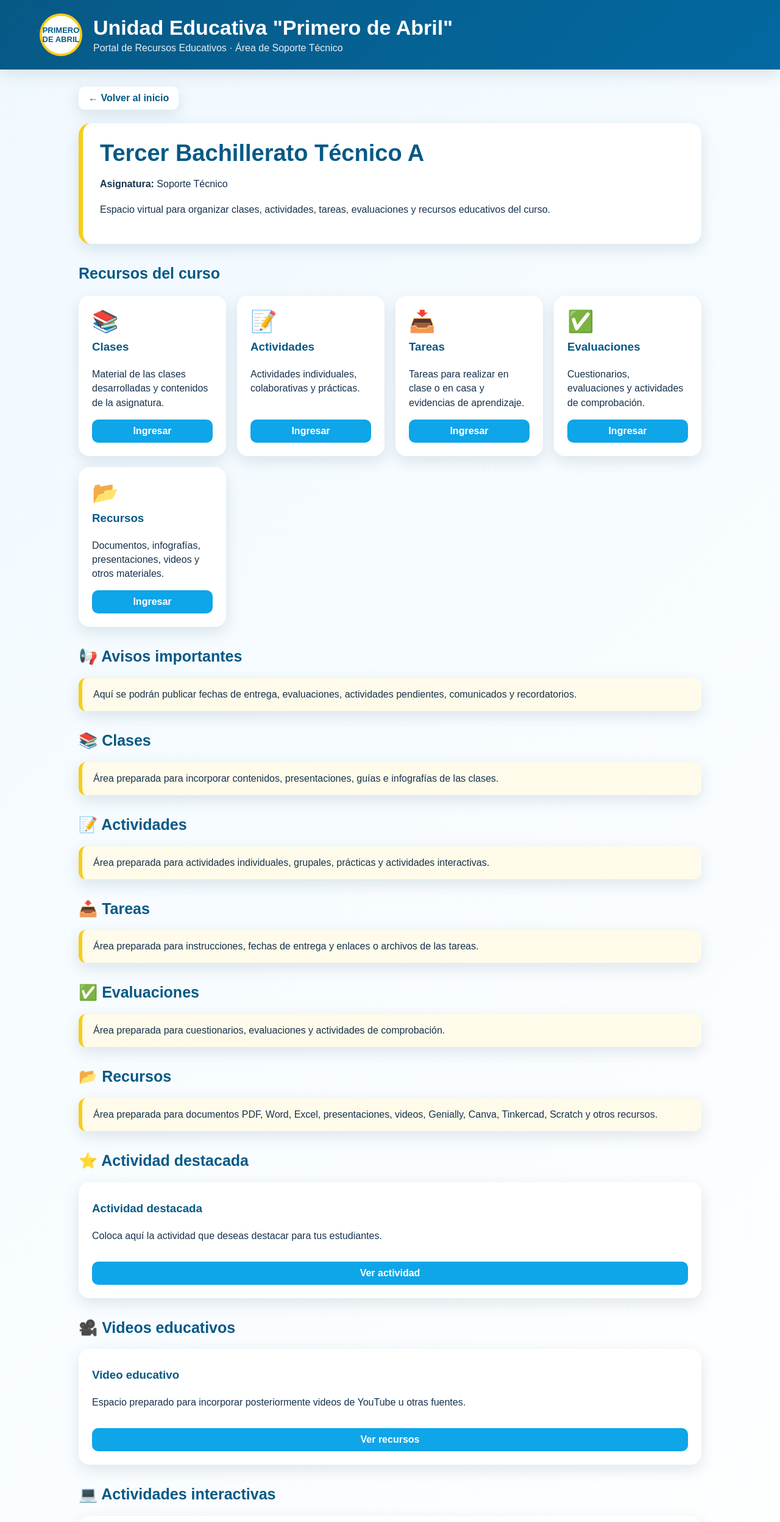
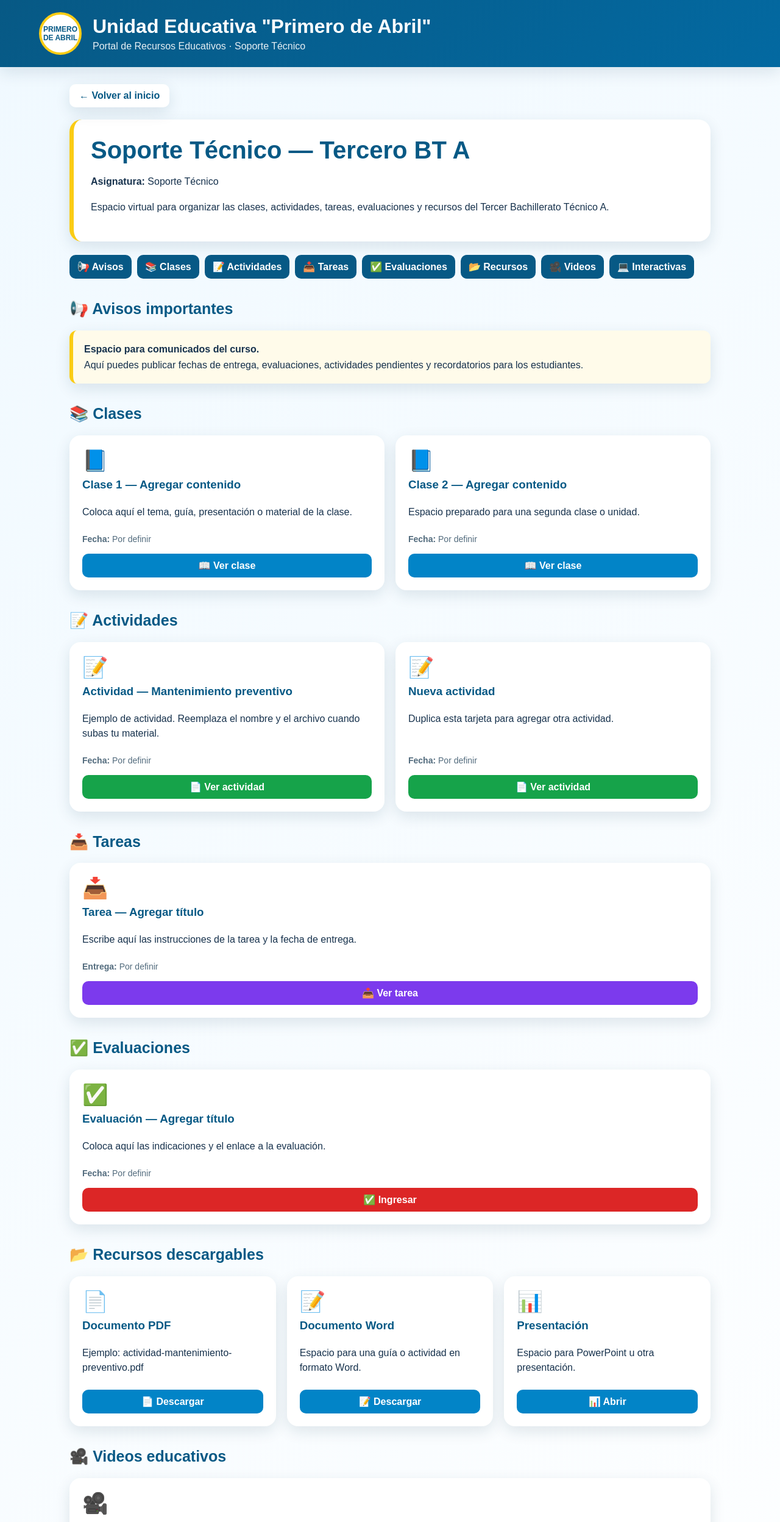
Before and after one commit to chgrauln/Clases-actividades_Tareas, a plain HTML site: page soporte-3bt-a.html in a window 1280 px wide. Shown: the top 2496 px of the page at 61% size. Drawn offline with Linux system fonts and the light colour scheme.

Commit message:
Add files via upload

```diff
--- a/soporte-3bt-a.html
+++ b/soporte-3bt-a.html
@@ -3,69 +3,187 @@
 <head>
 <meta charset="UTF-8">
 <meta name="viewport" content="width=device-width, initial-scale=1.0">
-<title>Tercer Bachillerato Técnico A | Unidad Educativa Primero de Abril</title>
+<meta name="description" content="Portal de recursos educativos para Tercer Bachillerato Técnico A - Soporte Técnico">
+<title>Soporte Técnico | Tercero BT A | Primero de Abril</title>
 <style>
-:root{--azul:#075985;--azul2:#0ea5e9;--celeste:#e0f2fe;--amarillo:#facc15;--texto:#17324d;--blanco:#fff;--sombra:0 8px 25px rgba(15,55,85,.12)}
-*{box-sizing:border-box} body{margin:0;font-family:Arial,Helvetica,sans-serif;background:linear-gradient(135deg,#f0f9ff,#fff);color:var(--texto)}
-header{background:linear-gradient(135deg,var(--azul),#0369a1);color:#fff;padding:22px 5%;box-shadow:var(--sombra)}
-.header{max-width:1150px;margin:auto;display:flex;align-items:center;gap:18px}.logo{width:70px;height:70px;border-radius:50%;background:#fff;display:grid;place-items:center;color:var(--azul);font-weight:800;font-size:13px;text-align:center;border:4px solid var(--amarillo)}
-header h1{margin:0;font-size:clamp(22px,3vw,34px)}header p{margin:5px 0 0;opacity:.9}
-main{max-width:1150px;margin:auto;padding:28px 5%}.back{display:inline-block;text-decoration:none;background:#fff;color:var(--azul);padding:10px 16px;border-radius:10px;box-shadow:var(--sombra);font-weight:700;margin-bottom:22px}
-.hero{background:#fff;border-radius:20px;padding:28px;box-shadow:var(--sombra);border-left:7px solid var(--amarillo)}
-.hero h2{margin:0 0 8px;font-size:clamp(25px,4vw,38px);color:var(--azul)}.hero p{line-height:1.6}
-.grid{display:grid;grid-template-columns:repeat(auto-fit,minmax(210px,1fr));gap:18px;margin-top:22px}
-.card{background:#fff;border-radius:18px;padding:22px;box-shadow:var(--sombra);transition:.25s;min-height:190px;display:flex;flex-direction:column}
-.card:hover{transform:translateY(-5px);box-shadow:0 14px 32px rgba(15,55,85,.18)}.icon{font-size:35px}.card h3{margin:10px 0 6px;color:var(--azul)}.card p{line-height:1.45;flex:1}
-.btn{display:inline-block;text-decoration:none;background:var(--azul2);color:#fff;padding:10px 14px;border-radius:10px;font-weight:700;text-align:center}.btn:hover{background:var(--azul)}
-.section-title{margin-top:34px;color:var(--azul);font-size:25px}
-.notice{background:#fffbea;border-left:6px solid var(--amarillo);padding:18px;border-radius:12px;box-shadow:var(--sombra)}
-footer{margin-top:30px;background:#082f49;color:#fff;text-align:center;padding:24px 5%;line-height:1.6}
-@media(max-width:600px){.header{align-items:flex-start}.logo{width:58px;height:58px;font-size:10px}.hero{padding:22px}.grid{grid-template-columns:1fr}}
+:root{--azul:#075985;--azul2:#0284c7;--celeste:#e0f2fe;--amarillo:#facc15;--verde:#16a34a;--morado:#7c3aed;--rojo:#dc2626;--texto:#17324d;--blanco:#fff;--gris:#f8fafc;--sombra:0 8px 25px rgba(15,55,85,.12)}
+*{box-sizing:border-box}html{scroll-behavior:smooth}body{margin:0;font-family:Arial,Helvetica,sans-serif;background:linear-gradient(135deg,#f0f9ff,#fff);color:var(--texto)}
+header{background:linear-gradient(135deg,var(--azul),#0369a1);color:#fff;padding:20px 5%;box-shadow:var(--sombra)}
+.header{max-width:1180px;margin:auto;display:flex;align-items:center;gap:18px}.logo{width:70px;height:70px;border-radius:50%;background:#fff;display:grid;place-items:center;color:var(--azul);font-weight:800;font-size:12px;text-align:center;border:4px solid var(--amarillo)}
+header h1{margin:0;font-size:clamp(21px,3vw,32px)}header p{margin:5px 0 0;opacity:.9}
+main{max-width:1180px;margin:auto;padding:28px 5%}.back{display:inline-block;text-decoration:none;background:#fff;color:var(--azul);padding:10px 16px;border-radius:10px;box-shadow:var(--sombra);font-weight:700;margin-bottom:20px}
+.hero{background:#fff;border-radius:20px;padding:28px;box-shadow:var(--sombra);border-left:7px solid var(--amarillo)}.hero h2{margin:0 0 8px;color:var(--azul);font-size:clamp(27px,4vw,40px)}.hero p{line-height:1.6}
+nav{display:flex;flex-wrap:wrap;gap:9px;margin:22px 0}.navbtn{padding:10px 13px;border-radius:10px;background:var(--azul);color:#fff;text-decoration:none;font-weight:700}.navbtn:hover{background:var(--azul2)}
+.section-title{margin-top:35px;color:var(--azul);font-size:25px}.grid{display:grid;grid-template-columns:repeat(auto-fit,minmax(240px,1fr));gap:18px}
+.card{background:#fff;border-radius:18px;padding:21px;box-shadow:var(--sombra);transition:.25s;display:flex;flex-direction:column;min-height:210px}.card:hover{transform:translateY(-4px);box-shadow:0 14px 32px rgba(15,55,85,.18)}.icon{font-size:34px}.card h3{margin:9px 0 6px;color:var(--azul)}.card p{line-height:1.5;flex:1}.meta{font-size:14px;color:#526b7d;margin:8px 0}
+.btn{display:inline-block;text-decoration:none;background:var(--azul2);color:#fff;padding:10px 14px;border-radius:10px;font-weight:700;text-align:center;margin-top:8px}.btn:hover{background:var(--azul)}
+.btn.green{background:var(--verde)}.btn.purple{background:var(--morado)}.btn.red{background:var(--rojo)}
+.notice{background:#fffbea;border-left:6px solid var(--amarillo);padding:18px;border-radius:12px;box-shadow:var(--sombra);line-height:1.6}
+.empty{background:var(--gris);border:2px dashed #bae6fd;border-radius:15px;padding:20px;text-align:center;color:#526b7d}
+footer{margin-top:35px;background:#082f49;color:#fff;text-align:center;padding:25px 5%;line-height:1.7}
+@media(max-width:600px){.header{align-items:flex-start}.logo{width:58px;height:58px;font-size:9px}.hero{padding:22px}nav{display:grid;grid-template-columns:1fr 1fr}.navbtn{text-align:center}}
 </style>
 </head>
 <body>
-<header><div class="header">
+
+<header>
+  <div class="header">
     <div class="logo">PRIMERO<br>DE ABRIL</div>
-<div><h1>Unidad Educativa "Primero de Abril"</h1><p>Portal de Recursos Educativos · Área de Soporte Técnico</p></div>
-</div></header>
+    <div>
+      <h1>Unidad Educativa "Primero de Abril"</h1>
+      <p>Portal de Recursos Educativos · Soporte Técnico</p>
+    </div>
+  </div>
+</header>
+
 <main>
   <a class="back" href="index.html">← Volver al inicio</a>
+
   <section class="hero">
-<h2>Tercer Bachillerato Técnico A</h2>
+    <h2>Soporte Técnico — Tercero BT A</h2>
     <p><strong>Asignatura:</strong> Soporte Técnico</p>
-<p>Espacio virtual para organizar clases, actividades, tareas, evaluaciones y recursos educativos del curso.</p>
+    <p>
+      Espacio virtual para organizar las clases, actividades, tareas,
+      evaluaciones y recursos del Tercer Bachillerato Técnico A.
+    </p>
   </section>
 
-<h2 class="section-title">Recursos del curso</h2>
-<section class="grid"><article class="card"><div class="icon">📚</div><h3>Clases</h3><p>Material de las clases desarrolladas y contenidos de la asignatura.</p><a class="btn" href="#clases">Ingresar</a></article><article class="card"><div class="icon">📝</div><h3>Actividades</h3><p>Actividades individuales, colaborativas y prácticas.</p><a class="btn" href="#actividades">Ingresar</a></article><article class="card"><div class="icon">📥</div><h3>Tareas</h3><p>Tareas para realizar en clase o en casa y evidencias de aprendizaje.</p><a class="btn" href="#tareas">Ingresar</a></article><article class="card"><div class="icon">✅</div><h3>Evaluaciones</h3><p>Cuestionarios, evaluaciones y actividades de comprobación.</p><a class="btn" href="#evaluaciones">Ingresar</a></article><article class="card"><div class="icon">📂</div><h3>Recursos</h3><p>Documentos, infografías, presentaciones, videos y otros materiales.</p><a class="btn" href="#recursos">Ingresar</a></article></section>
+  <nav aria-label="Navegación del curso">
+    <a class="navbtn" href="#avisos">📢 Avisos</a>
+    <a class="navbtn" href="#clases">📚 Clases</a>
+    <a class="navbtn" href="#actividades">📝 Actividades</a>
+    <a class="navbtn" href="#tareas">📥 Tareas</a>
+    <a class="navbtn" href="#evaluaciones">✅ Evaluaciones</a>
+    <a class="navbtn" href="#recursos">📂 Recursos</a>
+    <a class="navbtn" href="#videos">🎥 Videos</a>
+    <a class="navbtn" href="#interactivas">💻 Interactivas</a>
+  </nav>
 
   <h2 class="section-title" id="avisos">📢 Avisos importantes</h2>
-<div class="notice">Aquí se podrán publicar fechas de entrega, evaluaciones, actividades pendientes, comunicados y recordatorios.</div>
+  <div class="notice">
+    <strong>Espacio para comunicados del curso.</strong><br>
+    Aquí puedes publicar fechas de entrega, evaluaciones, actividades pendientes
+    y recordatorios para los estudiantes.
+  </div>
 
   <h2 class="section-title" id="clases">📚 Clases</h2>
-<div class="notice">Área preparada para incorporar contenidos, presentaciones, guías e infografías de las clases.</div>
+  <section class="grid">
+    <article class="card">
+      <div class="icon">📘</div>
+      <h3>Clase 1 — Agregar contenido</h3>
+      <p>Coloca aquí el tema, guía, presentación o material de la clase.</p>
+      <div class="meta"><strong>Fecha:</strong> Por definir</div>
+      <a class="btn" href="#" onclick="return false;">📖 Ver clase</a>
+    </article>
+    <article class="card">
+      <div class="icon">📘</div>
+      <h3>Clase 2 — Agregar contenido</h3>
+      <p>Espacio preparado para una segunda clase o unidad.</p>
+      <div class="meta"><strong>Fecha:</strong> Por definir</div>
+      <a class="btn" href="#" onclick="return false;">📖 Ver clase</a>
+    </article>
+  </section>
 
   <h2 class="section-title" id="actividades">📝 Actividades</h2>
-<div class="notice">Área preparada para actividades individuales, grupales, prácticas y actividades interactivas.</div>
+  <section class="grid">
+    <article class="card">
+      <div class="icon">📝</div>
+      <h3>Actividad — Mantenimiento preventivo</h3>
+      <p>Ejemplo de actividad. Reemplaza el nombre y el archivo cuando subas tu material.</p>
+      <div class="meta"><strong>Fecha:</strong> Por definir</div>
+      <a class="btn green" href="#" onclick="return false;">📄 Ver actividad</a>
+    </article>
+    <article class="card">
+      <div class="icon">📝</div>
+      <h3>Nueva actividad</h3>
+      <p>Duplica esta tarjeta para agregar otra actividad.</p>
+      <div class="meta"><strong>Fecha:</strong> Por definir</div>
+      <a class="btn green" href="#" onclick="return false;">📄 Ver actividad</a>
+    </article>
+  </section>
 
   <h2 class="section-title" id="tareas">📥 Tareas</h2>
-<div class="notice">Área preparada para instrucciones, fechas de entrega y enlaces o archivos de las tareas.</div>
+  <section class="grid">
+    <article class="card">
+      <div class="icon">📥</div>
+      <h3>Tarea — Agregar título</h3>
+      <p>Escribe aquí las instrucciones de la tarea y la fecha de entrega.</p>
+      <div class="meta"><strong>Entrega:</strong> Por definir</div>
+      <a class="btn purple" href="#" onclick="return false;">📥 Ver tarea</a>
+    </article>
+  </section>
 
   <h2 class="section-title" id="evaluaciones">✅ Evaluaciones</h2>
-<div class="notice">Área preparada para cuestionarios, evaluaciones y actividades de comprobación.</div>
+  <section class="grid">
+    <article class="card">
+      <div class="icon">✅</div>
+      <h3>Evaluación — Agregar título</h3>
+      <p>Coloca aquí las indicaciones y el enlace a la evaluación.</p>
+      <div class="meta"><strong>Fecha:</strong> Por definir</div>
+      <a class="btn red" href="#" onclick="return false;">✅ Ingresar</a>
+    </article>
+  </section>
 
-<h2 class="section-title" id="recursos">📂 Recursos</h2>
-<div class="notice">Área preparada para documentos PDF, Word, Excel, presentaciones, videos, Genially, Canva, Tinkercad, Scratch y otros recursos.</div>
+  <h2 class="section-title" id="recursos">📂 Recursos descargables</h2>
+  <section class="grid">
+    <article class="card">
+      <div class="icon">📄</div>
+      <h3>Documento PDF</h3>
+      <p>Ejemplo: actividad-mantenimiento-preventivo.pdf</p>
+      <a class="btn" href="#" onclick="return false;">📄 Descargar</a>
+    </article>
+    <article class="card">
+      <div class="icon">📝</div>
+      <h3>Documento Word</h3>
+      <p>Espacio para una guía o actividad en formato Word.</p>
+      <a class="btn" href="#" onclick="return false;">📝 Descargar</a>
+    </article>
+    <article class="card">
+      <div class="icon">📊</div>
+      <h3>Presentación</h3>
+      <p>Espacio para PowerPoint u otra presentación.</p>
+      <a class="btn" href="#" onclick="return false;">📊 Abrir</a>
+    </article>
+  </section>
+
+  <h2 class="section-title" id="videos">🎥 Videos educativos</h2>
+  <section class="grid">
+    <article class="card">
+      <div class="icon">🎥</div>
+      <h3>Video educativo</h3>
+      <p>Agrega aquí el título y enlace de un video de YouTube.</p>
+      <a class="btn" href="#" onclick="return false;">▶ Ver video</a>
+    </article>
+  </section>
+
+  <h2 class="section-title" id="interactivas">💻 Actividades interactivas</h2>
+  <section class="grid">
+    <article class="card">
+      <div class="icon">💻</div>
+      <h3>Actividad HTML / JavaScript</h3>
+      <p>Espacio para una actividad interactiva desarrollada para los estudiantes.</p>
+      <a class="btn" href="#" onclick="return false;">🚀 Acceder</a>
+    </article>
+    <article class="card">
+      <div class="icon">🌐</div>
+      <h3>Genially / Canva / Tinkercad</h3>
+      <p>Agrega aquí el enlace de la actividad externa.</p>
+      <a class="btn" href="#" onclick="return false;">🌐 Acceder</a>
+    </article>
+  </section>
 
   <h2 class="section-title">⭐ Actividad destacada</h2>
-<div class="card"><h3>Actividad destacada</h3><p>Coloca aquí la actividad que deseas destacar para tus estudiantes.</p><a class="btn" href="#actividades">Ver actividad</a></div>
+  <div class="notice">
+    <strong>Actividad destacada:</strong> aquí puedes colocar semanalmente
+    la actividad que deseas que los estudiantes encuentren primero.
+  </div>
+</main>
 
-<h2 class="section-title">🎥 Videos educativos</h2>
-<div class="card"><h3>Video educativo</h3><p>Espacio preparado para incorporar posteriormente videos de YouTube u otras fuentes.</p><a class="btn" href="#recursos">Ver recursos</a></div>
+<footer>
+  Unidad Educativa "Primero de Abril"<br>
+  Portal de Recursos Educativos · Área de Tecnología / TIC<br>
+  Soporte Técnico · Tercero Bachillerato Técnico A
+</footer>
 
-<h2 class="section-title">💻 Actividades interactivas</h2>
-<div class="card"><h3>Actividad interactiva</h3><p>Espacio preparado para actividades HTML/JavaScript, Genially, Canva, Tinkercad, Scratch o formularios.</p><a class="btn" href="#actividades">Acceder</a></div>
-</main>
-<footer>Unidad Educativa "Primero de Abril"<br>Portal de Recursos Educativos · Área de Tecnología / TIC</footer>
 </body>
 </html>
```
Lines whose indentation alone changed are shown as unchanged.
